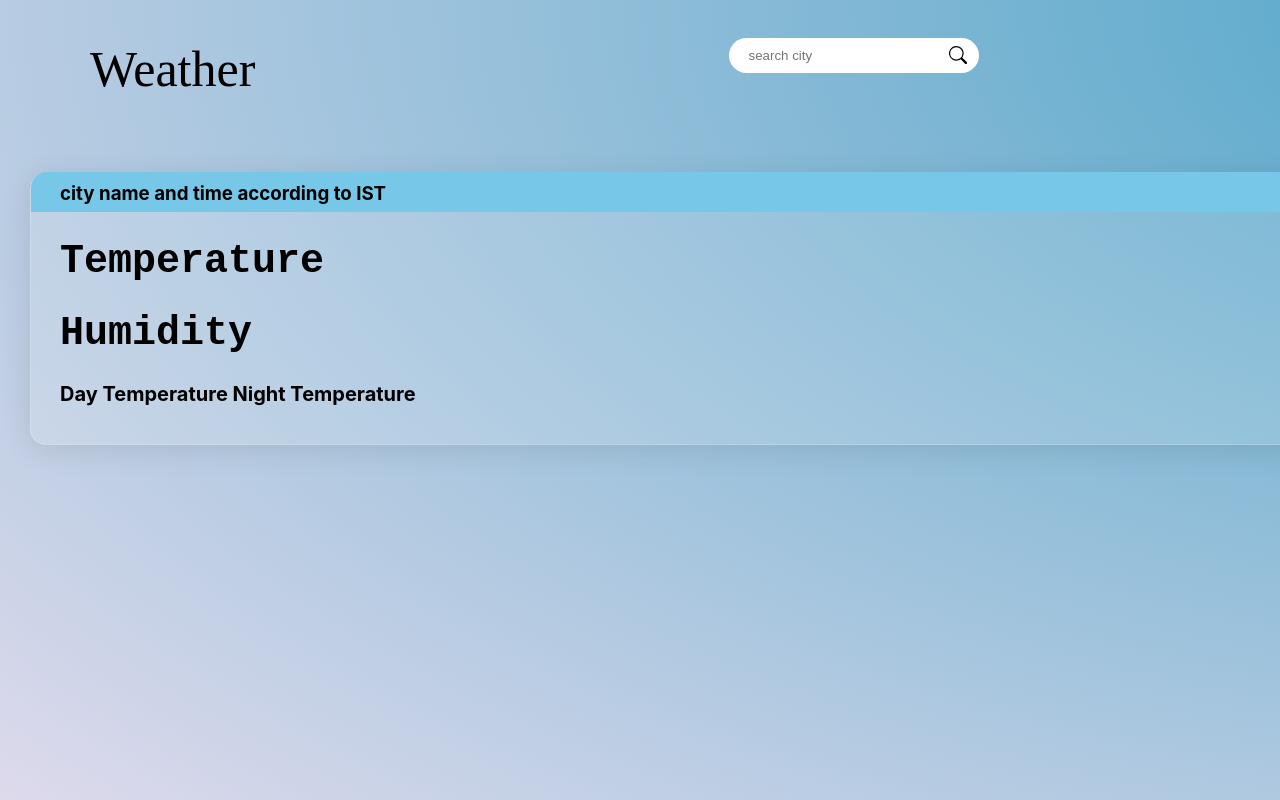
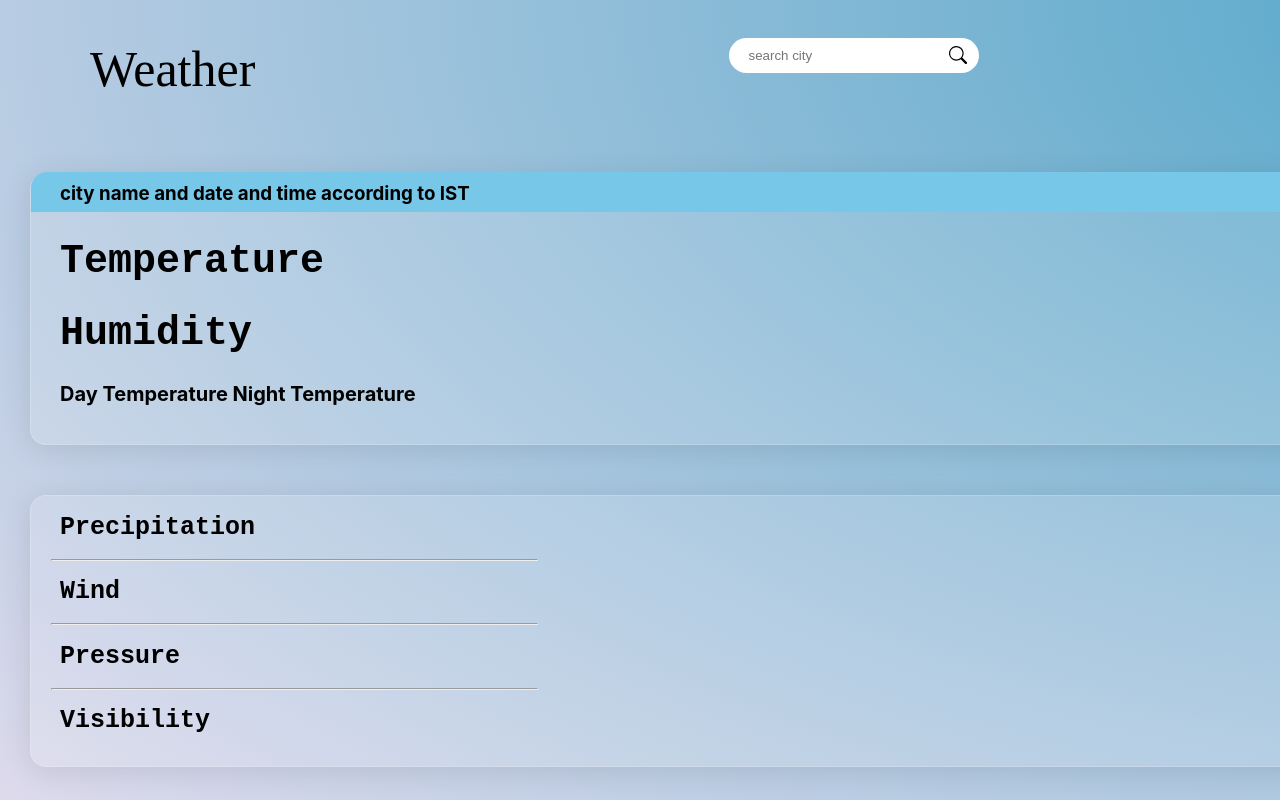
Before and after one commit to man-preet/weather-app, a React (Create React App) app: page / in a window 1280 px wide. Built offline with nearby package versions, Linux system fonts and the light colour scheme.

Commit message:
glass box2

```diff
--- a/src/Home.css
+++ b/src/Home.css
@@ -51,7 +51,7 @@
     transition: 0.3s ease-in-out;
 }
 
-.glassBox1 {
+.glassBox1 , .glassBox2{
     /* From https://css.glass */
     background: rgba(255, 255, 255, 0.13);
     border-radius: 16px;
@@ -75,7 +75,7 @@
   border-radius: 16px 16px 0px 0px;
 }
 
-.temp,.humidity{
+.temp,.humidity, .precipitation,.wind,.pressure,.vis{
   font-size: 40px;
   padding-left:29px;
 
@@ -92,7 +92,17 @@
    position: relative;
 }
 
+.glassBox2{
+     margin-top: 50px;
 
+}
+.precipitation,.wind, .pressure,.vis{
+    font-size: 25px;
+}
+hr{
+    width:30%;
+    margin-left: 20px;
+}
 
 h1 {
     font-size: 80px;
--- a/src/Home.jsx
+++ b/src/Home.jsx
@@ -58,11 +58,24 @@ const Home = () => {
 
                 <div className="glassBox1">
 
-                  <h3 className="cityName"> city name and time according to IST</h3>
+                  <h3 className="cityName"> city name and date and time according to IST</h3>
                   <h1 className="temp"> Temperature </h1>
                   <h1 className="humidity">Humidity</h1>
                   <h3 className="day-night">Day Temperature  Night Temperature</h3>
                   <h3 className="weather">How's Weather</h3>
+
+                </div>
+
+                <div className="glassBox2">
+                    <h1 className="precipitation">Precipitation</h1>
+                    <hr/>
+                    <h1 className="wind">Wind</h1>
+                    <hr/>
+                    <h1 className="pressure">Pressure</h1>
+                    <hr/>
+                    <h1 className="vis">Visibility</h1>
+
+
 
                 </div>
 
```
